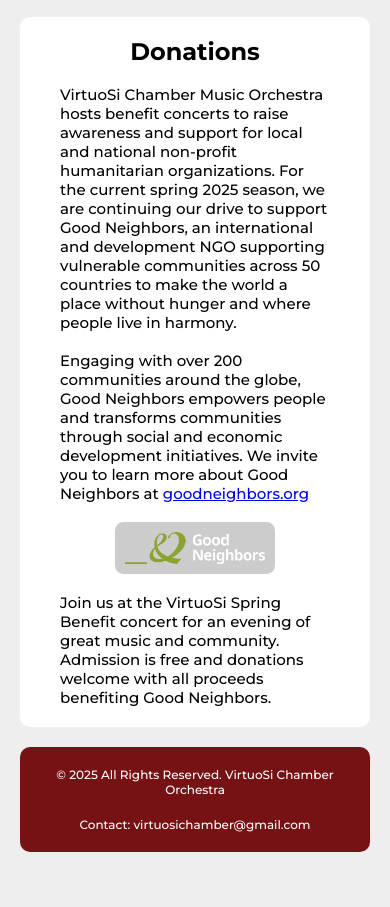
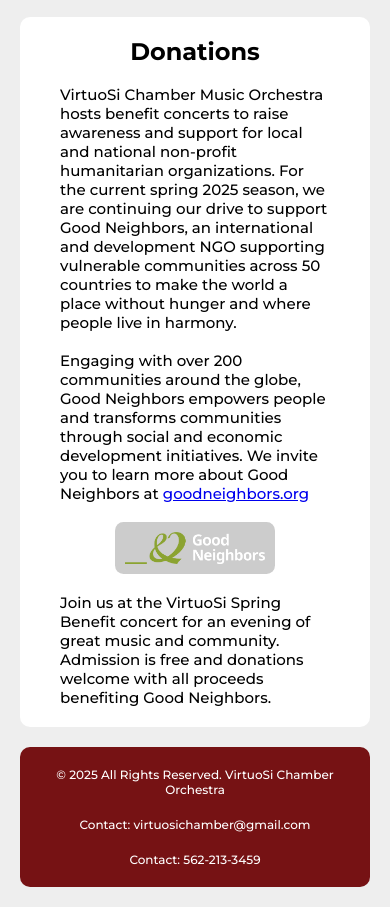
Before and after one commit to ocvirtuosi/ocvirtuosi-site, a plain HTML site: page donate.html in a window 390 px wide. Shown: the part 143-1050 px from the top of the page. Before the commit the page ends 1015 px from the top, so only its background shows below. Drawn offline with Linux system fonts and the light colour scheme.

Commit message:
added phone number

```diff
--- a/donate.html
+++ b/donate.html
@@ -98,6 +98,7 @@
                     © 2025 All Rights Reserved. VirtuoSi Chamber Orchestra
                 </div>
                 <div>Contact: virtuosichamber@gmail.com</div>
+                <div>Contact: 562-213-3459</div>
             </div>
         </footer>
     </body>
```
